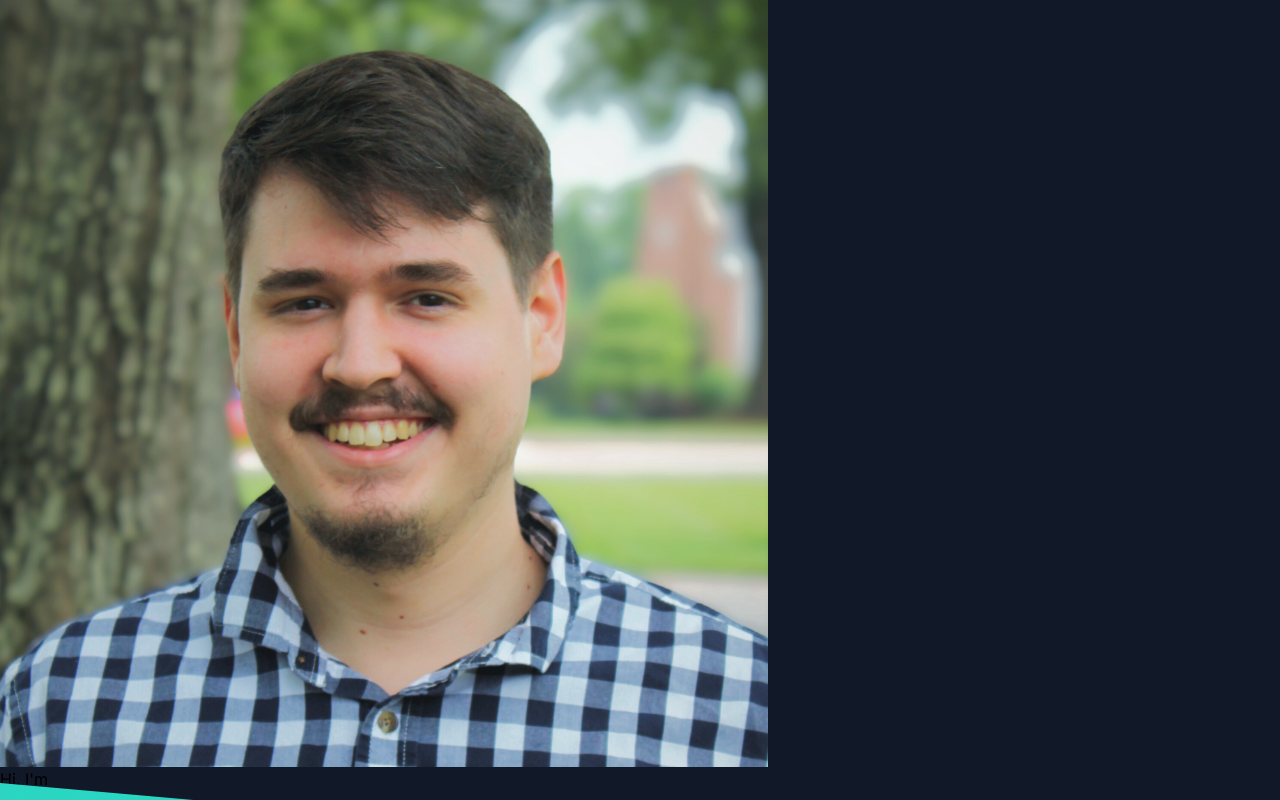
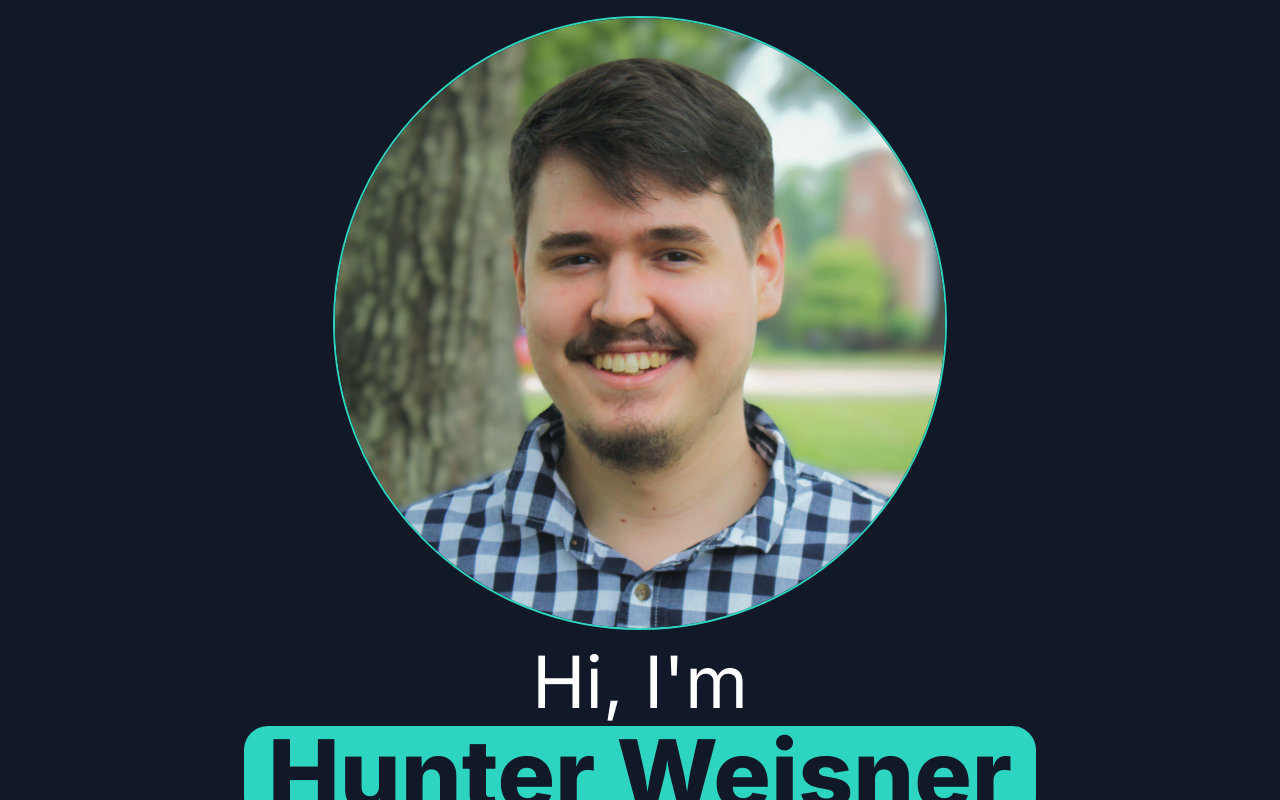
Before and after one commit to HunterWeisner/personal-web-app, a Next.js app: page / in a window 1280 px wide. Shown: the top 800 px of the page. Built offline with nearby package versions, Linux system fonts and the light colour scheme.

Commit message:
Update tailwind.config.js

```diff
--- a/tailwind.config.js
+++ b/tailwind.config.js
@@ -4,10 +4,10 @@ module.exports = {
     './src/pages/**/*.{js,ts,jsx,tsx,mdx}',
     './src/components/**/*.{js,ts,jsx,tsx,mdx}',
     './src/app/**/*.{js,ts,jsx,tsx,mdx}',
+    './public/**/*.{js,ts,jsx,tsx,mdx}'
   ],
   theme: {
-    extend: {
-    },
+
   },
   plugins: [],
 }
```
